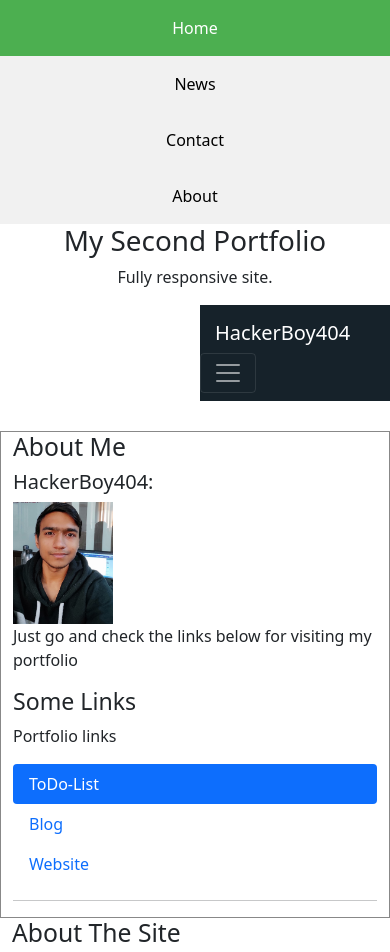
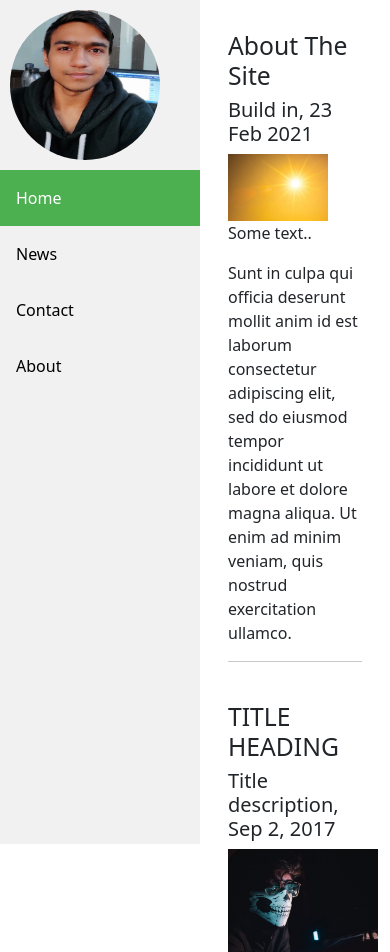
Before and after one commit to monupareeklg/BootstrapePractise, a plain HTML site: page index.html in a window 390 px wide. Shown: the top 952 px of the page. Drawn offline with nearby package versions, Linux system fonts and the light colour scheme.

Commit message:
Completing Project

```diff
--- a/css/styles.css
+++ b/css/styles.css
@@ -34,28 +34,15 @@ div.content {
 }
 
 .social-img {
-  border-radius: 50%;
   width: 150px;
   height: 150px;
+  border-radius: 50%;
   margin: 10px;
 }
 
-@media screen and (max-width: 700px) {
-  .sidebar {
-    width: 100%;
-    height: auto;
-    position: relative;
-  }
-  .sidebar a {float: left;}
-  div.content {margin-left: 0;}
-}
-
-/* On screens that are less than 400px, display the bar vertically, instead of horizontally */
-@media screen and (max-width: 400px) {
-  .sidebar a {
-    text-align: center;
-    float: none;
-  }
+@media screen and (max-height: 450px) {
+  .sidenav {padding-top: 15px;}
+  .sidenav a {font-size: 18px;}
 }
 
 .nav_a_p {
@@ -64,7 +51,6 @@ div.content {
 
 .nav-color {
   background-color: #16222A;
-  margin-left: 200px;
 }
 
 .profile-img {
--- a/index.html
+++ b/index.html
@@ -19,6 +19,7 @@
 <body>
     <!-- The sidebar -->
     <div class="sidebar">
+        <img src="img/1613025767768.jpg" class="social-img" alt="social-img">
         <a class="active" href="#home">Home</a>
         <a href="#news">News</a>
         <a href="#contact">Contact</a>
@@ -26,12 +27,12 @@
     </div>
     <div class="bs-color">
 
-        <div class="jumbotron text-center" style="margin-bottom:0">
+        <!-- <div class="jumbotron text-center" style="margin-bottom:0">
             <h1>My Second Portfolio</h1>
             <p>Fully responsive site.</p>
-        </div>
+        </div> -->
         <!-- Navbar Section -->
-        <nav class="navbar navbar-expand-sm nav-color navbar-dark">
+        <!-- <nav class="navbar navbar-expand-sm nav-color navbar-dark">
             <a class="navbar-brand nav_a_p" href="index.html">HackerBoy404</a>
             <button class="navbar-toggler" type="button" data-toggle="collapse" data-target="#collapsibleNavbar">
                 <span class="navbar-toggler-icon"></span>
@@ -52,31 +53,12 @@
                     </li>
                 </ul>
             </div>
-        </nav>
+        </nav> -->
         <!-- End of Navar Section -->
         <!-- Content Section -->
+        <div class="content">
             <div class="container" style="margin-top:30px">
                 <div class="row">
-                <div class="col-sm-4 shadow-div-1">
-                    <h2>About Me</h2>
-                    <h5>HackerBoy404:</h5>
-                    <img class="profile-img" src="img/1613025767768.jpg" alt="Image">
-                    <p>Just go and check the links below for visiting my portfolio</p>
-                    <h3>Some Links</h3>
-                    <p>Portfolio links</p>
-                    <ul class="nav nav-pills flex-column">
-                        <li class="nav-item">
-                            <a class="nav-link active" href="https://todolist-hb.herokuapp.com/">ToDo-List</a>
-                        </li>
-                        <li class="nav-item">
-                            <a class="nav-link" href="https://blog-hb.herokuapp.com/">Blog</a>
-                        </li>
-                        <li class="nav-item">
-                            <a class="nav-link" href="https://monupareeklg.github.io/HackerBoy404/">Website</a>
-                        </li>
-                    </ul>
-                    <hr class="d-sm-none">
-                </div>
                     <div class="col-sm-8">
                         <h2>About The Site</h2>
                         <h5>Build in, 23 Feb 2021</h5>
@@ -97,6 +79,7 @@
                             nostrud
                             exercitation ullamco.</p>
                         <hr>
+                    </div>
                 </div>
             </div>
         </div>
```
Also changed, not shown: example.html (added, +59 -0 lines). Lines whose indentation alone changed are shown as unchanged.
